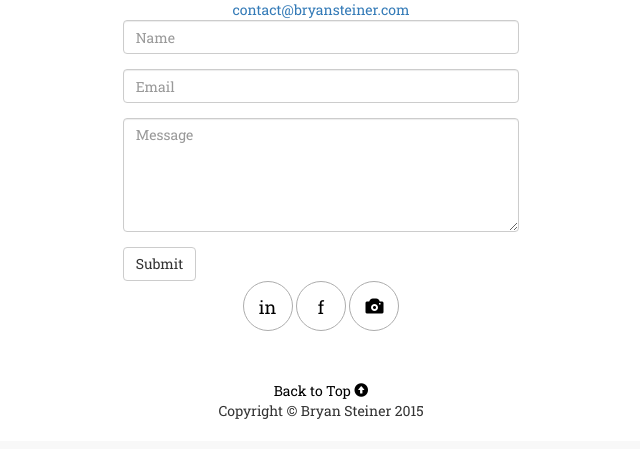
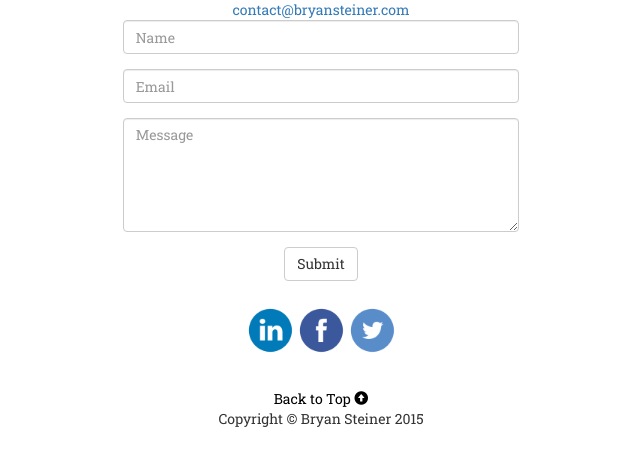
Before and after one commit to bryansteiner/Portfolio, a PHP site: page / in a window 1280 px wide. Shown: the part 3633-4082 px from the top of the page, without its empty margins (319-959 px from the left). Before the commit the page ends 4052 px from the top, so only its background shows below. Run offline with PHP 8.4, Linux system fonts and the light colour scheme; grey boxes labelled with a size stand in for pictures from a placeholder-image service; some libraries are stand-ins or nearby versions.

Commit message:
Progress

```diff
--- a/css/custom.css
+++ b/css/custom.css
@@ -17,22 +17,14 @@ body {
     font-family: Roboto Slab, Arial, sans-serif;
 }
 
-.social {
-    font-size: 30px;
-}
-
 .left {
     text-align: left;
 }
 
-.img-center {
+.center {
     display: block;
     margin-left: auto;
     margin-right: auto;
-}
-
-.btn-scroll {
-    margin-top: 25px;
 }
 
 .btn-circle {
@@ -44,15 +36,21 @@ body {
     border-color: #adadad;
 }
 
-a.btn-circle, a.normal{
+.btn-scroll {
+    margin-top: 25px;
+}
+
+.btn-social {
+    height: 48px;
+    width: 48px;
+    margin-top: 25px;
+}
+
+a.btn-scroll, a.normal {
     color: black;
 }
 
-a.social {
-    font-size: 18px;
-}
-
-a.btn-circle:hover {
+a.btn-scroll:hover {
     background-color: #e6e6e6;
 }
 /*End All Pages*/
@@ -87,7 +85,7 @@ a.btn-circle:hover {
 
 /*Bottom Page*/
 .bottom {
-    padding-top: 25px;
+    padding-top: 10px;
     padding-bottom: 10px;
 }
 /*End Bottom Page
--- a/index.html
+++ b/index.html
@@ -48,7 +48,7 @@
 			</div>
 			<div class="row">
 				<div class="col-xs-offset-1 col-xs-10 col-sm-offset-2 col-sm-8 col-md-offset-3 col-md-6">
-					<img class="img-responsive img-circle img-center" src="http://placehold.it/300x300" alt="...">
+					<img class="img-responsive img-circle center" src="http://placehold.it/300x300" alt="...">
 				</div>
 			</div>
 			<div class="row">
@@ -68,7 +68,7 @@
 		<div id="about" class="container-fluid about">
 			<div class="row">
 				<div class="col-xs-offset-1 col-xs-10 col-sm-offset-2 col-sm-8 col-md-offset-3 col-md-6">
-					<img class="img-responsive img-circle img-center" src="http://placehold.it/125x125" alt="...">
+					<img class="img-responsive img-circle center" src="http://placehold.it/125x125" alt="...">
 				</div>
 			</div>
 			<div class="row">
@@ -102,7 +102,7 @@
 		<div id="portfolio" class="container-fluid portfolio">
 			<div class="row">
 				<div class="col-xs-offset-1 col-xs-10 col-sm-offset-2 col-sm-8 col-md-offset-3 col-md-6">
-					<img class="img-responsive img-circle img-center" src="http://placehold.it/125x125" alt="...">
+					<img class="img-responsive img-circle center" src="http://placehold.it/125x125" alt="...">
 				</div>
 			</div>
 			<div class="row">
@@ -122,7 +122,7 @@
 					</p>
 				</div>
 				<div class="col-xs-offset-1 col-xs-10 col-sm-offset-0 col-sm-5 col-md-offset-0 col-md-5">
-					<img class="img-responsive img-center" src="http://placehold.it/600x450" alt="...">
+					<img class="img-responsive center" src="http://placehold.it/600x450" alt="...">
 				</div>
 			</div>
 			<div class="row left">
@@ -135,7 +135,7 @@
 					</p>
 				</div>
 				<div class="col-xs-offset-1 col-xs-10 col-sm-offset-0 col-sm-5 col-sm-pull-5 col-md-offset-0 col-md-5 col-md-pull-5">
-					<img class="img-responsive img-center" src="http://placehold.it/600x450" alt="...">
+					<img class="img-responsive center" src="http://placehold.it/600x450" alt="...">
 				</div>
 			</div>
 			<div class="row left">
@@ -148,7 +148,7 @@
 					</p>
 				</div>
 				<div class="col-xs-offset-1 col-xs-10 col-sm-offset-0 col-sm-5 col-md-offset-0 col-md-5">
-					<img class="img-responsive img-center" src="http://placehold.it/600x450" alt="...">
+					<img class="img-responsive center" src="http://placehold.it/600x450" alt="...">
 				</div>
 			</div>
 			<div class="row left">
@@ -161,7 +161,7 @@
 					</p>
 				</div>
 				<div class="col-xs-offset-1 col-xs-10 col-sm-offset-0 col-sm-5 col-sm-pull-5 col-md-offset-0 col-md-5 col-md-pull-5">
-					<img class="img-responsive img-center" src="http://placehold.it/600x450" alt="...">
+					<img class="img-responsive center" src="http://placehold.it/600x450" alt="...">
 				</div>
 			</div>
 			<div class="row">
@@ -176,7 +176,7 @@
 		<div id="contact" class="container-fluid contact">
 			<div class="row">
 				<div class="col-xs-offset-1 col-xs-10 col-sm-offset-2 col-sm-8 col-md-offset-4 col-md-4">
-					<img class="img-responsive img-circle img-center" src="http://placehold.it/125x125" alt="...">
+					<img class="img-responsive img-circle center" src="http://placehold.it/125x125" alt="...">
 				</div>
 			</div>
 			<div class="row">
@@ -204,15 +204,21 @@
 						<div class="form-group">
 							<textarea type="message" class="form-control" id="InputMessage" placeholder="Message" rows="5"></textarea>
 						</div>
-						<button type="submit" class="btn btn-default">Submit</button>
+						<button type="submit" class="btn btn-default center">Submit</button>
 					</form>
 				</div>
 			</div>
 			<div class="row">
 				<div class="col-xs-offset-1 col-xs-10 col-sm-offset-2 col-sm-8 col-md-offset-4 col-md-4">
-					<a class="btn btn-circle social" href="https://www.linkedin.com/in/steinerbryan" role="button" target="_blank" data-toggle="tooltip" data-placement="top" title="LinkedIn">in</a>
-					<a class="btn btn-circle social" href="https://www.facebook.com/steiner.bryan?fref=browse_search" role="button" target="_blank" data-toggle="tooltip" data-placement="top" title="Facebook">f</a>
-					<a class="btn btn-circle social" href="https://instagram.com/bry_steiner/" role="button" target="_blank" data-toggle="tooltip" data-placement="top" title="Instagram"><span class="glyphicon glyphicon-camera" aria-hidden="true"></span></a>
+					<a href="https://www.linkedin.com/in/steinerbryan" role="button" target="_blank" >
+						<img class="btn-social" src="imgs/linkedin.png" data-toggle="tooltip" data-placement="top" title="LinkedIn">
+					</a>
+					<a href="https://www.facebook.com/steiner.bryan?fref=browse_search" role="button" target="_blank" >
+						<img class="btn-social" src="imgs/facebook.png" data-toggle="tooltip" data-placement="top" title="Facebook">
+					</a>
+					<a href="https://twitter.com/bry_steiner" role="button" target="_blank">
+						<img class="btn-social" src="imgs/twitter.png" data-toggle="tooltip" data-placement="top" title="Twitter">
+					</a>
 				</div>
 			</div>
 		</div>
```
Also changed, not shown: imgs/facebook.png (added), imgs/linkedin.png (added), imgs/twitter.png (added).
